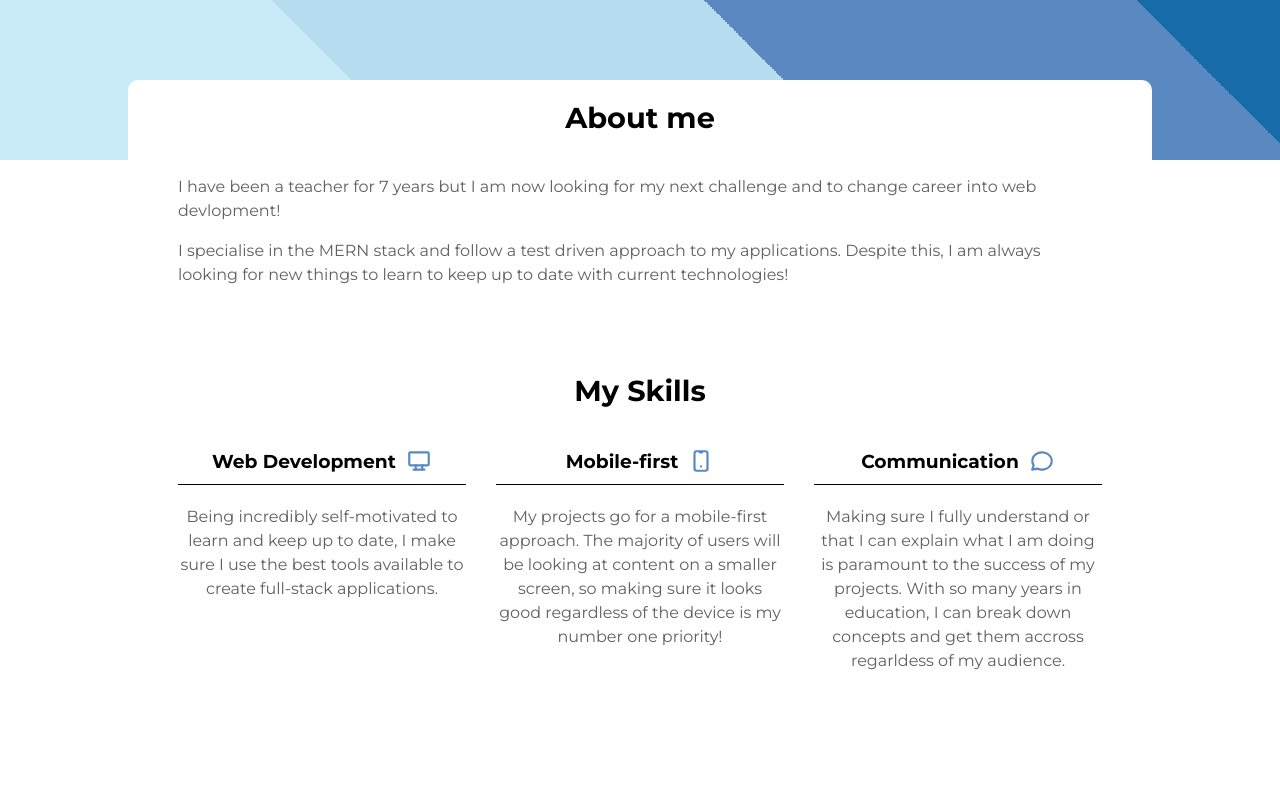
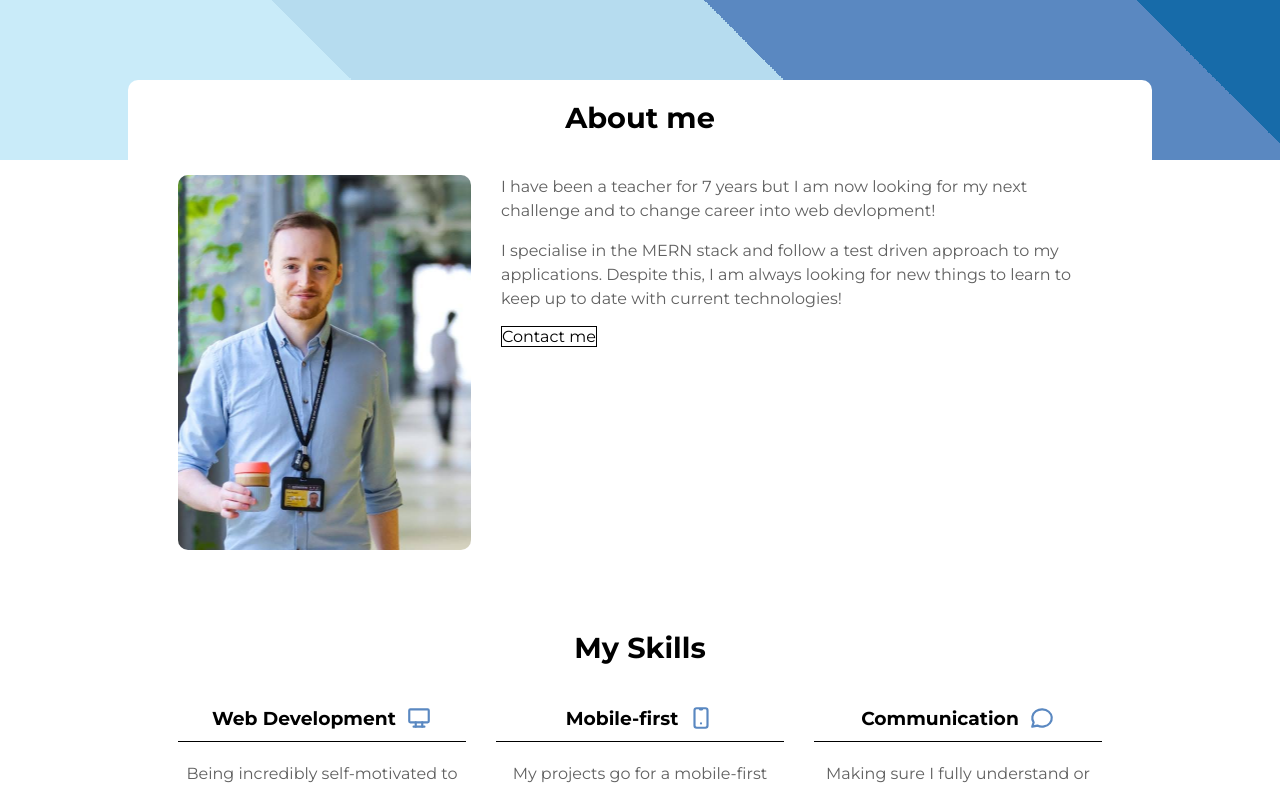
Before and after one commit to Tom2612/Portfolio, a React (Vite) app: page / in a window 1280 px wide. Shown: the part 720-1509 px from the top of the page. Built offline with nearby package versions, Linux system fonts and the light colour scheme.

Commit message:
Added images folder and images, added more desktop styles

```diff
--- a/src/components/About.jsx
+++ b/src/components/About.jsx
@@ -1,9 +1,16 @@
 import React from 'react';
+import image1 from '../images/MicrosoftTeams-image.png';
+import image2 from '../images/IMG-20211109-WA0002.jpg';
 
 export default function About() {
   return (
     <>
         <h2 className='card-title'>About me</h2>
+        {/* <img src={image1} alt='Profile Photo' /> */}
+
+        <div className='about-container'>
+          <div className='image-container'><img src={image2} alt='Profile Photo' /></div>
+          <div>
             <p>
               I have been a teacher for 7 years but I am now looking for my next challenge and to change career into web devlopment!
             </p>
@@ -11,6 +18,9 @@ export default function About() {
                 I specialise in the MERN stack and follow a test driven approach to my applications.
                 Despite this, I am always looking for new things to learn to keep up to date with current technologies!
             </p>
+            <span className='contact-btn'>Contact me</span>
+          </div>
+        </div>
     </>
   )
 }
--- a/src/components/Header.css
+++ b/src/components/Header.css
@@ -35,6 +35,7 @@
         display: none;
     }
     .menu {
+        z-index: 1000;
         color: #C9EBF9;
         background-color: #062343;
         border-radius: 0 10px 10px 0;
@@ -74,6 +75,7 @@
         text-align: left;
     }
     .open {
+        z-index: 100;
         padding: 5px;
         display: flex;
         justify-content: center;
--- a/src/index.css
+++ b/src/index.css
@@ -47,6 +47,22 @@ p {
   margin: -10vh auto 0;
   border-radius: 10px;
 }
+.image-container {
+  width: 293px;
+  height: 375px;
+  margin-bottom: 10px;
+  border-radius: 10px;
+  object-fit: scale-down;
+  overflow: hidden;
+}
+.image-container img {
+  scale: 0.5;
+  transform: translateX(-1383px) translateY(-643px);
+  z-index: -1000;
+}
+.contact-btn {
+  border: 1px solid black;
+}
 .skill {
   margin-bottom: 40px;
 }
@@ -90,6 +106,27 @@ footer a {
   .home {
     height: 110vh;
   }
+  .about-container {
+    display: flex;
+    flex: 1 1;
+  }
+
+  .image-container {
+    min-width: 293px;
+    height: 375px;
+    margin-bottom: 10px;
+    border-radius: 10px;
+    object-fit: scale-down;
+    overflow: hidden;
+    margin-right: 30px;
+  }
+
+  .image-container img {
+    scale: 0.5;
+    transform: translateX(-1383px) translateY(-643px);
+    z-index: -1000;
+  }
+
   .card {
     width: 80%;
   }
@@ -122,4 +159,7 @@ footer a {
   .tools {
     margin: 30px auto 0;
   }
+  .tools ul {
+    text-align: left;
+  }
 }
```
Also changed, not shown: src/images/IMG-20211109-WA0002.jpg (added), src/images/MicrosoftTeams-image.png (added). Lines whose indentation alone changed are shown as unchanged.
